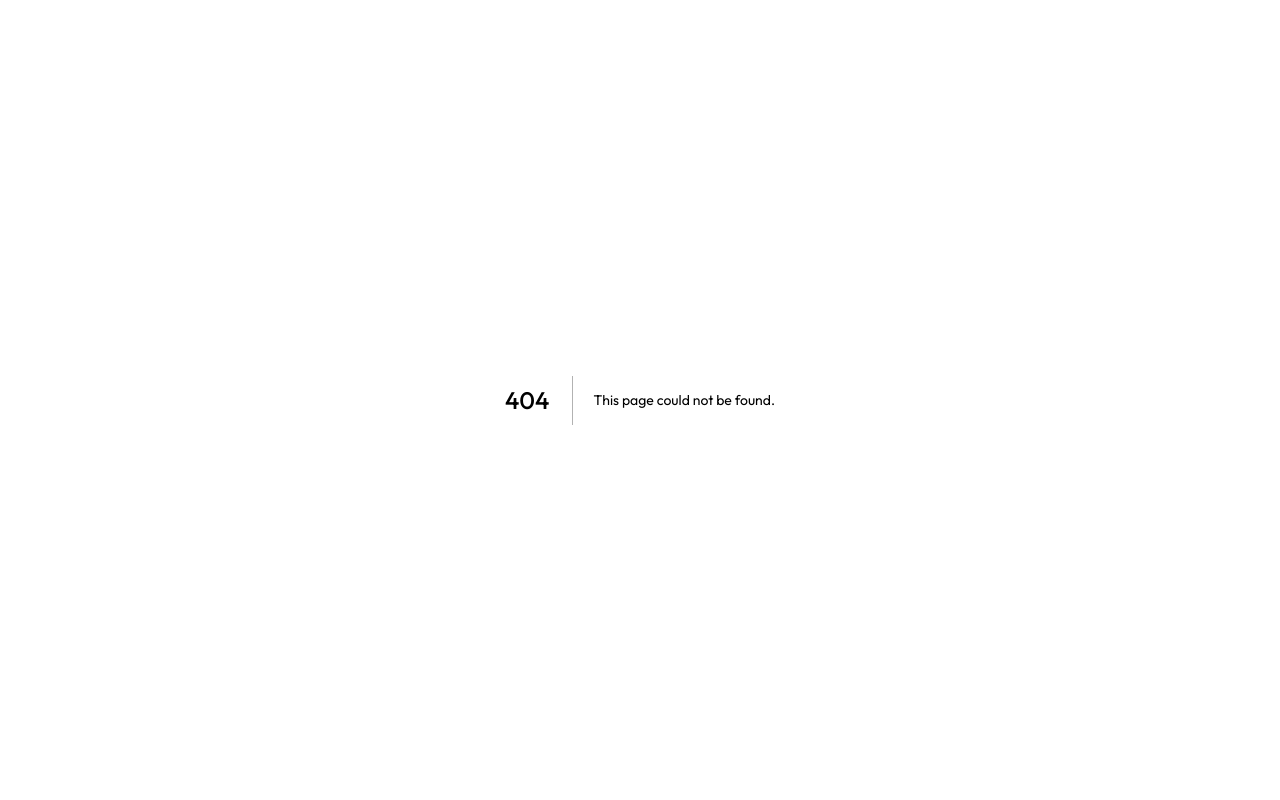
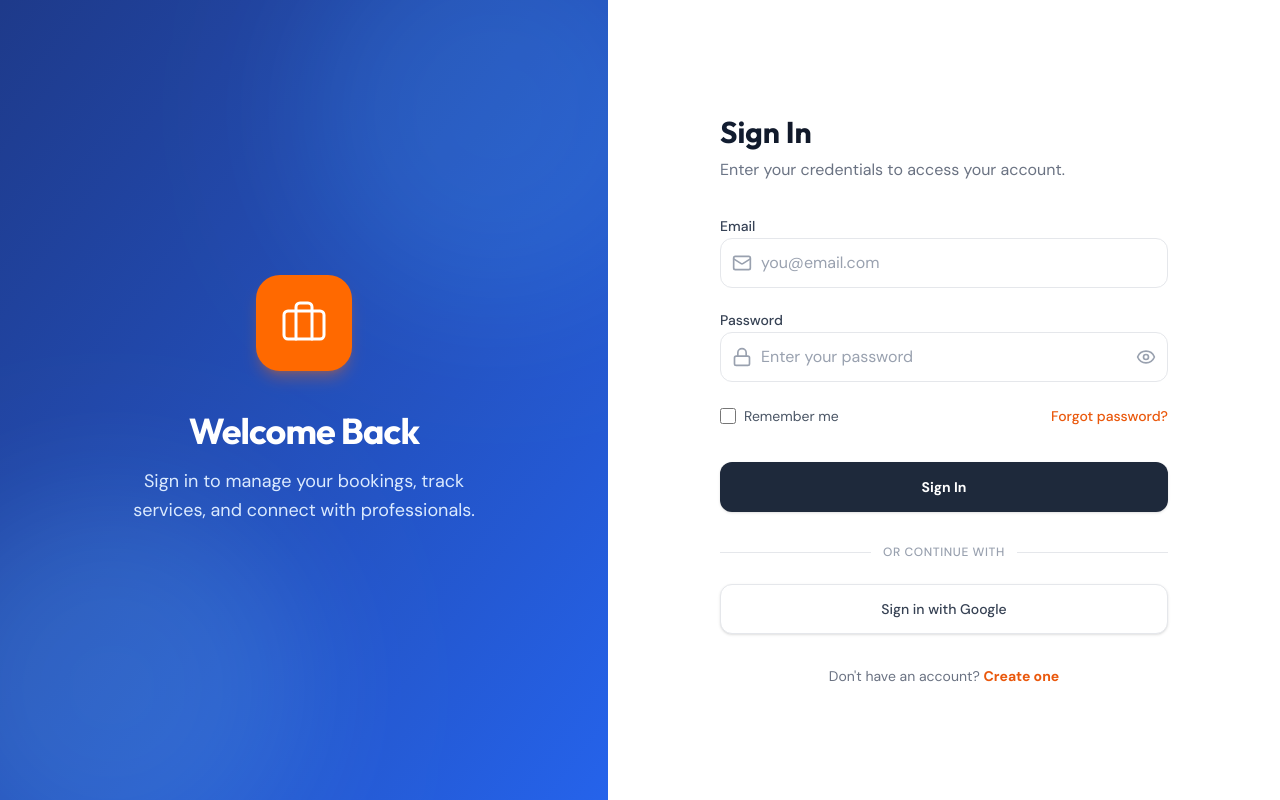
Before and after one commit to Ryuklyn/ServiceLink, a Next.js app in the folder frontend/servicelink/: page /signup in a window 1280 px wide. Before the commit this address had no page. Built offline with nearby package versions, Linux system fonts and the light colour scheme.

Commit message:
Signup page start

```diff
--- /dev/null
+++ b/frontend/servicelink/app/signup/page.tsx
@@ -0,0 +1,173 @@
+"use client";
+
+import Link from "next/link";
+import {
+  Mail,
+  Lock,
+  Eye,
+  Briefcase,
+  User,
+  Star,
+  Shield,
+  Building2,
+} from "lucide-react";
+
+export default function SignupPage() {
+  return (
+    <div className="h-screen w-screen overflow-hidden bg-white flex flex-col lg:flex-row">
+      <div className="w-full h-full flex flex-col lg:flex-row">
+        {/* Left Side: Illustration / Welcome */}
+        <div className="hidden lg:flex flex-1 relative bg-gradient-to-br from-[#1e3a8a] to-[#2563eb] items-center justify-center p-12 text-center text-white">
+          <div className="absolute top-0 right-0 -mr-20 -mt-20 w-96 h-96 rounded-full bg-blue-500 opacity-20 blur-3xl mix-blend-screen pointer-events-none"></div>
+          <div className="absolute bottom-0 left-0 -ml-20 -mb-20 w-96 h-96 rounded-full bg-blue-400 opacity-20 blur-3xl mix-blend-screen pointer-events-none"></div>
+
+          <div className="relative z-10 max-w-sm flex flex-col items-center">
+            {/* Main Icon */}
+            <div className="w-24 h-24 bg-orange-500 rounded-3xl flex items-center justify-center mb-10 shadow-lg shadow-orange-500/30">
+              <Briefcase className="w-12 h-12 text-white" strokeWidth={1.5} />
+            </div>
+
+            <h1 className="text-4xl font-bold mb-4 tracking-tight">
+              Welcome Back
+            </h1>
+            <p className="text-blue-100 text-lg leading-relaxed">
+              Sign in to manage your bookings, track services, and connect with
+              professionals.
+            </p>
+          </div>
+        </div>
+
+        {/* Right Side: Sign In Form */}
+        <div className="flex-1 flex flex-col justify-center px-6 py-12 lg:px-20 lg:py-16 overflow-y-auto">
+          <div className="w-full max-w-md mx-auto">
+            {/* Header Content */}
+            <div className="mb-8">
+              <h2 className="text-3xl font-bold text-gray-900 mb-2">Sign In</h2>
+              <p className="text-gray-500">
+                Enter your credentials to access your account.
+              </p>
+            </div>
+
+            {/* Form */}
+            <form className="space-y-5">
+              {/* Email */}
+              <div className="space-y-2">
+                <label className="text-sm font-medium text-gray-700">
+                  Email
+                </label>
+                <div className="relative">
+                  <div className="absolute inset-y-0 left-0 pl-3 flex items-center pointer-events-none">
+                    <Mail className="h-5 w-5 text-gray-400" />
+                  </div>
+                  <input
+                    type="email"
+                    className="block w-full pl-10 pr-3 py-3 border border-gray-200 rounded-xl focus:ring-2 focus:ring-blue-500 focus:border-blue-500 placeholder-gray-400 text-gray-900 transition-shadow outline-none"
+                    placeholder="you@email.com"
+                  />
+                </div>
+              </div>
+
+              {/* Password */}
+              <div className="space-y-2">
+                <label className="text-sm font-medium text-gray-700">
+                  Password
+                </label>
+                <div className="relative">
+                  <div className="absolute inset-y-0 left-0 pl-3 flex items-center pointer-events-none">
+                    <Lock className="h-5 w-5 text-gray-400" />
+                  </div>
+                  <input
+                    type="password"
+                    className="block w-full pl-10 pr-10 py-3 border border-gray-200 rounded-xl focus:ring-2 focus:ring-blue-500 focus:border-blue-500 placeholder-gray-400 text-gray-900 transition-shadow outline-none"
+                    placeholder="Enter your password"
+                  />
+                  <div className="absolute inset-y-0 right-0 pr-3 flex items-center cursor-pointer text-gray-400 hover:text-gray-600">
+                    <Eye className="h-5 w-5" />
+                  </div>
+                </div>
+              </div>
+
+              {/* Remember & Forgot */}
+              <div className="flex items-center justify-between pt-1 pb-4">
+                <div className="flex items-center">
+                  <input
+                    id="remember-me"
+                    type="checkbox"
+                    className="h-4 w-4 text-[#1e3a8a] focus:ring-[#1e3a8a] border-gray-300 rounded cursor-pointer"
+                  />
+                  <label
+                    htmlFor="remember-me"
+                    className="ml-2 block text-sm text-gray-600 cursor-pointer"
+                  >
+                    Remember me
+                  </label>
+                </div>
+
+                <div className="text-sm">
+                  <Link
+                    href="#"
+                    className="font-medium text-[#ea580c] hover:underline"
+                  >
+                    Forgot password?
+                  </Link>
+                </div>
+              </div>
+
+              {/* Submit */}
+              <button
+                type="submit"
+                className="w-full flex justify-center py-3.5 px-4 border border-transparent rounded-xl shadow-sm text-sm font-bold text-white bg-[#1e293b] hover:bg-[#1e3a8a] focus:outline-none focus:ring-2 focus:ring-offset-2 focus:ring-[#1e3a8a] transition-colors"
+              >
+                Sign In
+              </button>
+            </form>
+
+            {/* Divider */}
+            <div className="mt-8 relative">
+              <div className="absolute inset-0 flex items-center">
+                <div className="w-full border-t border-gray-200"></div>
+              </div>
+              <div className="relative flex justify-center text-sm">
+                <span className="px-3 bg-white text-gray-400 tracking-wider text-xs uppercase font-medium">
+                  OR CONTINUE WITH
+                </span>
+              </div>
+            </div>
+
+            {/* Google Sign In */}
+            <div className="mt-6">
+              {/* <button className="w-full flex items-center justify-center py-3.5 px-4 border border-gray-200 rounded-xl shadow-sm text-sm font-medium text-gray-700 bg-white hover:bg-gray-50 focus:outline-none focus:ring-2 focus:ring-offset-2 focus:ring-gray-200 transition-colors">
+                <svg className="h-5 w-5 mr-3" viewBox="0 0 24 24" fill="none" xmlns="http://www.w3.org/2000/svg">
+                  <path d="M22.56 12.25c0-.78-.07-1.53-.2-2.25H12v4.26h5.92c-.26 1.37-1.04 2.53-2.21 3.31v2.77h3.57c2.08-1.92 3.28-4.74 3.28-8.09z" fill="#4285F4"/>
+                  <path d="M12 23c2.97 0 5.46-.98 7.28-2.66l-3.57-2.77c-.98.66-2.23 1.06-3.71 1.06-2.86 0-5.29-1.93-6.16-4.53H2.18v2.84C3.99 20.53 7.7 23 12 23z" fill="#34A853"/>
+                  <path d="M5.84 14.09c-.22-.66-.35-1.36-.35-2.09s.13-1.43.35-2.09V7.07H2.18C1.43 8.55 1 10.22 1 12s.43 3.45 1.18 4.93l2.85-2.22.81-.62z" fill="#FBBC05"/>
+                  <path d="M12 5.38c1.62 0 3.06.56 4.21 1.64l3.15-3.15C17.45 2.09 14.97 1 12 1 7.7 1 3.99 3.47 2.18 7.07l3.66 2.84c.87-2.6 3.3-4.53 6.16-4.53z" fill="#EA4335"/>
+                </svg>
+                Sign in with Google
+              </button> */}
+              <button
+                onClick={() =>
+                  (window.location.href =
+                    "http://localhost:8080/oauth2/authorization/google")
+                }
+                className="w-full flex items-center justify-center py-3.5 px-4 border border-gray-200 rounded-xl shadow-sm text-sm font-medium text-gray-700 bg-white hover:bg-gray-50"
+              >
+                Sign in with Google
+              </button>
+            </div>
+
+            <p className="mt-8 text-center text-sm text-gray-500">
+              Don't have an account?{" "}
+              <Link
+                href="#"
+                className="font-bold text-[#ea580c] hover:underline"
+              >
+                Create one
+              </Link>
+            </p>
+          </div>
+        </div>
+      </div>
+    </div>
+  );
+}
```
